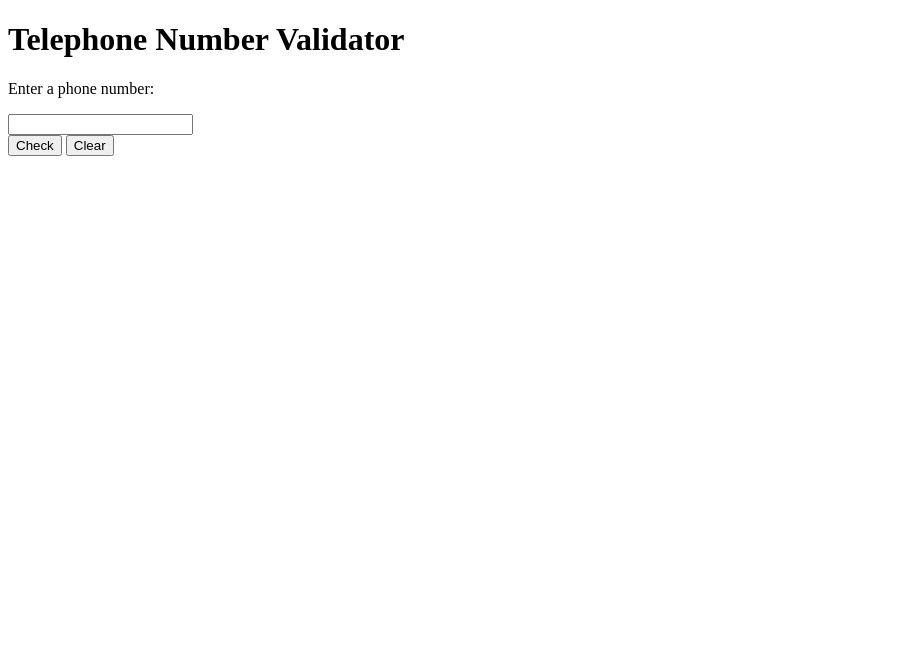
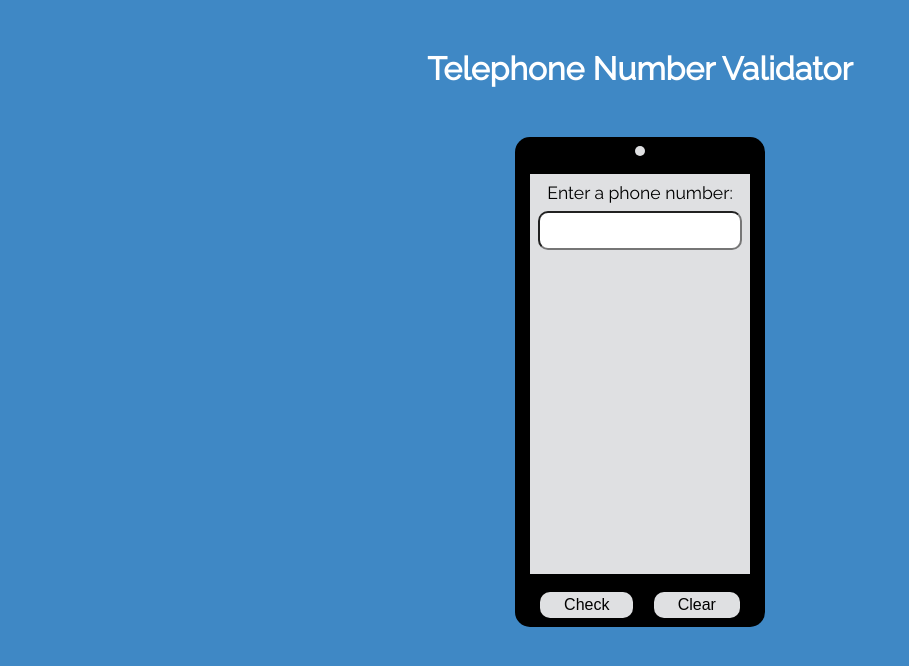
Before and after one commit to Afer1991/telephone-number-validator, a plain HTML site: page index.html in a window 1280 px wide. Shown: the whole page, without its empty margins (0-909 px from the left). Drawn offline with Linux system fonts and the light colour scheme.

Commit message:
Add style to project

```diff
--- a/index.html
+++ b/index.html
@@ -4,19 +4,21 @@
     <meta charset="UTF-8">
     <meta name="viewport" content="width=device-width, initial-scale=1.0">
     <link rel="stylesheet" href="styles.css">
+    <link rel="stylesheet" href="https://fonts.googleapis.com/css?family=Raleway">
     <title>Telephone Number Validator</title>
   </head>
   <body>
     <h1>Telephone Number Validator</h1>
-    <div id="results-div">
-     <div>
+    <div class="container">
+      <div class="dot"></div>
+      <div id="results-div">
         <p>Enter a phone number:</p>
         <input type="text" id="user-input" />
-     </div>
-     <div>
+      </div>
+      <div class="button-container">
         <button id="check-btn">Check</button>
         <button id="clear-btn">Clear</button>
-     </div>
+      </div>
     </div>
   <script src="script.js"></script>
   </body>
--- a/styles.css
+++ b/styles.css
@@ -0,0 +1,77 @@
+*, *::before, *::after {
+  margin: 0;
+  padding: 0;
+}
+
+html {
+  font-family: "Raleway";
+  background: #3F88C5;
+}
+
+body {
+  display: flex;
+  flex-direction: column;
+  align-items: center;
+}
+
+h1 {
+  margin: 50px 0;
+  color: #FFF;
+}
+
+.container {
+  background: #000;
+  width: 250px;
+  height: 490px;
+  border-radius: 15px;
+  display: flex;
+  flex-direction: column;
+  align-items: center;
+  justify-content: space-around;
+}
+
+.dot {
+  width: 10px;
+  height: 10px;
+  background: #DFE0E2;
+  border-radius: 50%;
+}
+
+#results-div {
+  width: 220px;
+  height: 400px;
+  background: #DFE0E2;
+  text-align: center;
+}
+
+#results-div p {
+  margin: 8px 0;
+  font-size: 1.1rem;
+}
+
+#results-div input {
+  text-align: center;
+  width: 200px;
+  height: 35px;
+  border-radius: 10px;
+  font-size: 1.25rem;
+}
+
+.button-container {
+  width: 220px;
+  display: flex;
+  justify-content: space-around;
+}
+
+button {
+  padding: 4px 24px;
+  font-size: 1rem;
+  border: none;
+  border-radius: 10px;
+  cursor: pointer;
+  background: #DFE0E2;
+}
+
+button:hover {
+  background: #FFF;
+}
```
